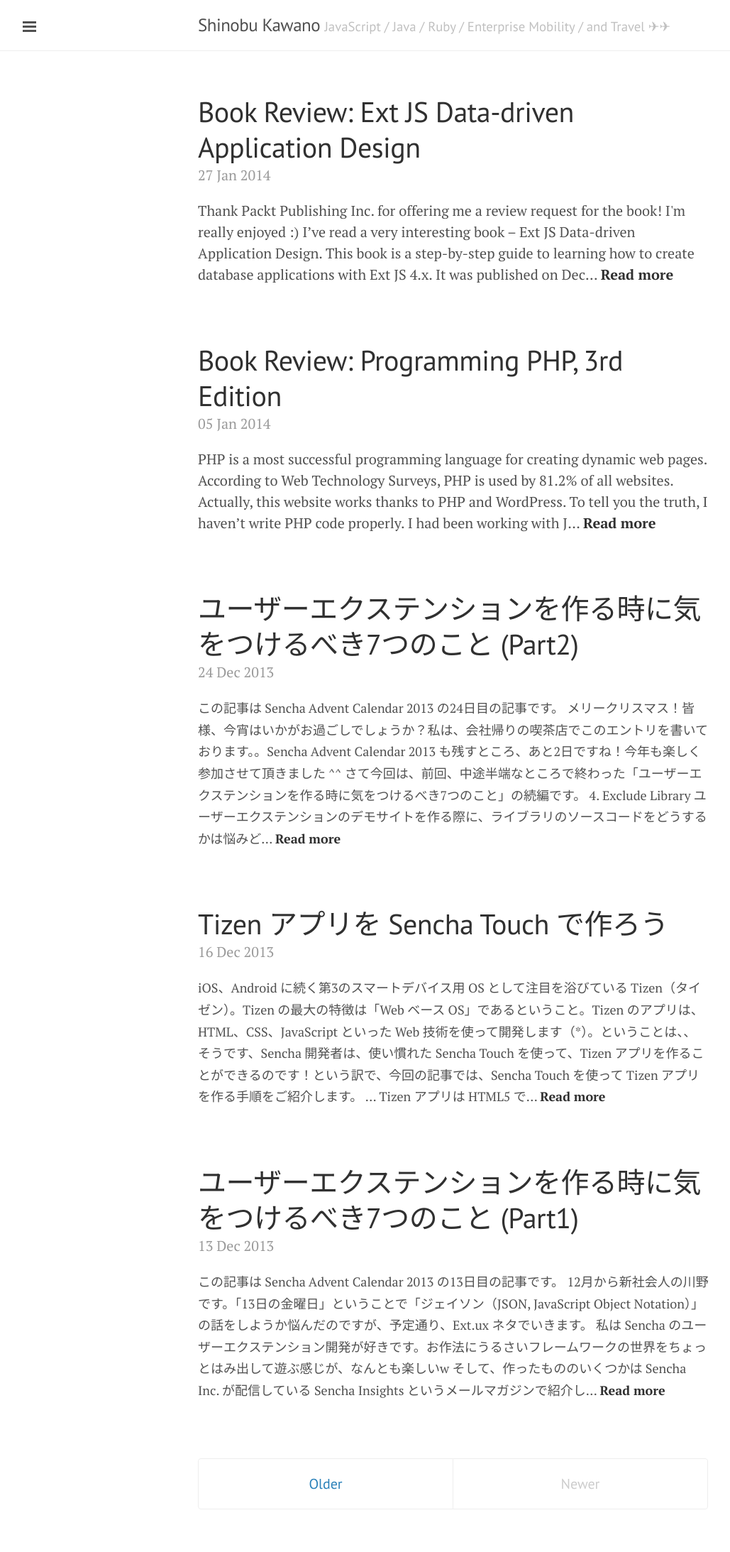
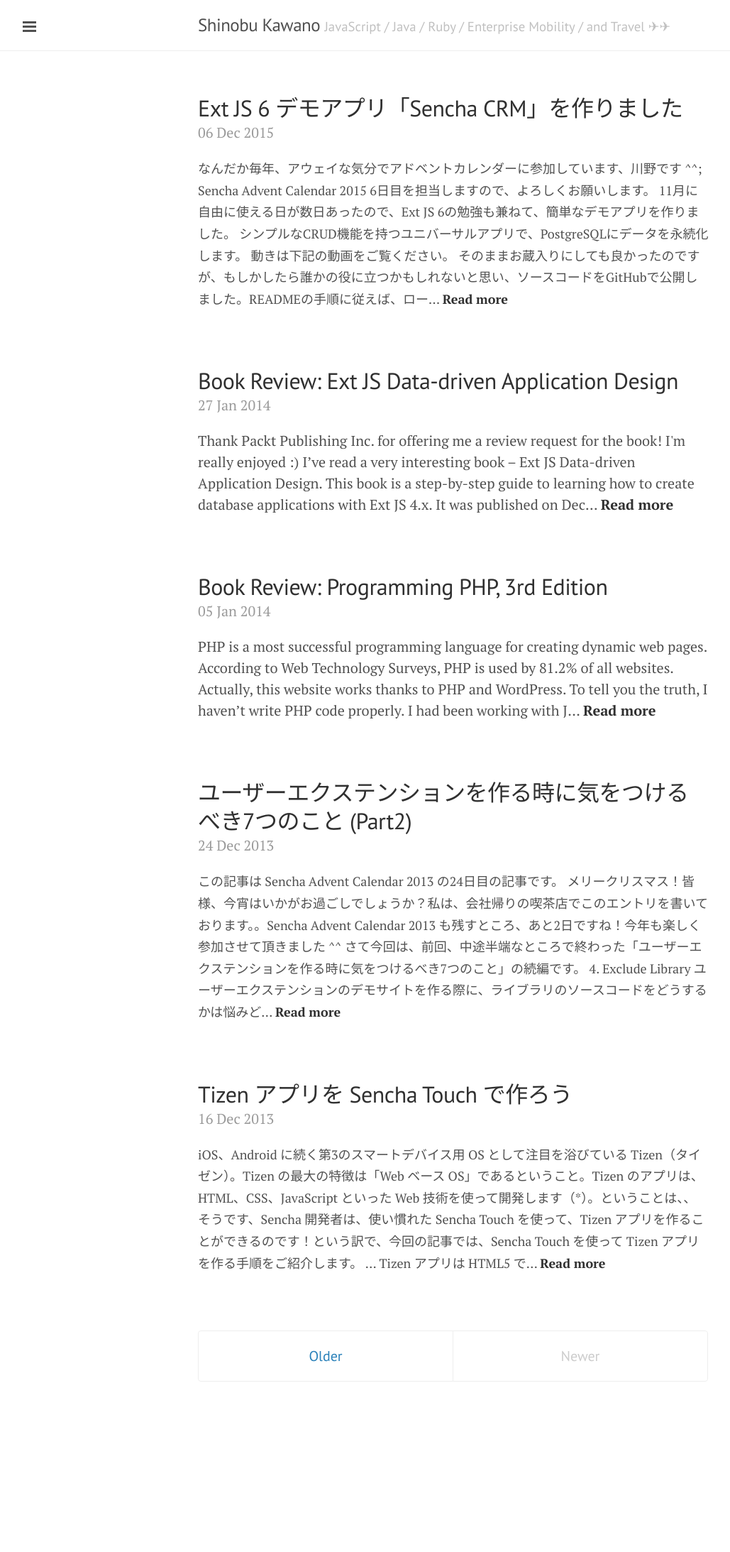
Before and after one commit to shinobukawano/kawanoshinobu.github.io, a Jekyll site: the page built from index.html, in a window 1280 px wide. Shown: the whole page at 71% size, without its empty margins (1-1030 px from the left). Built offline with Jekyll 4.4.1, drawn with Linux system fonts in a browser that asks for light colours; Markdown is read by kramdown in place of the engine named in the settings; the list of posts is cut into pages by our own code; after the commit the page ends 2006 px from its top, so only the background shows below that; part of the change alters nothing that is shown.

```diff
--- a/_config.yml
+++ b/_config.yml
@@ -27,3 +27,6 @@ author:
   url: http://kawanoshinobu.com
 
 exclude: ["vendor",".rbenv-version", ".gitignore", "README.md", "Gemfile", "Gemfile.lock", "Procfile", "unicorn.rb", "config.ru"]
+
+# Misc
+future: true
--- a/_includes/head.html
+++ b/_includes/head.html
@@ -27,4 +27,25 @@
 
   <!-- RSS -->
   <link rel="alternate" type="application/rss+xml" title="RSS" href="/atom.xml">
+
+  <!-- Social -->
+  {% if page.is_top %}
+      <meta property="og:type" content="website" />
+      <meta property="og:description" content="{{ site.tagline }}" />
+    {% else %}
+      <meta property="og:type" content="article" />
+      <meta property="og:title" content="{{ page.title }}" />
+      <meta property="og:description" content="{{ page.content | markdownify | strip_html | strip_newlines | truncate: 50}}" />
+    {% endif %}
+
+    <meta property="og:site_name" content="{{ site.title }}" />
+    <meta property="og:url" content="http://kawanoshinobu.com{{ page.url }}" />
+    {% if page.ogimage %}
+      <meta property="og:image" content="http://kawanoshinobu.com/public/images/{{ page.ogimage }}.jpg" />
+    {% else %}
+      <meta property="og:image" content="http://kawanoshinobu.com/public/images/kawanoshinobu.jpg" />
+    {% endif %}
+    {% if page.date %}
+      <meta property="article:published_time" content="{{page.date}}"/>
+    {% endif %}
 </head>
--- /dev/null
+++ b/_posts/2015-12-06-sencha-crm.md
@@ -0,0 +1,86 @@
+---
+layout: post
+title: "Ext JS 6 デモアプリ「Sencha CRM」を作りました"
+categories: [sencha, extjs]
+css: jp-post
+ogimage: crm-v01-hero
+---
+
+なんだか毎年、アウェイな気分でアドベントカレンダーに参加しています、川野です ^^;
+<a href="http://www.adventar.org/calendars/1041" target="_blank">Sencha Advent Calendar 2015</a> 6日目を担当しますので、よろしくお願いします。
+
+11月に自由に使える日が数日あったので、Ext JS 6の勉強も兼ねて、簡単なデモアプリを作りました。 シンプルなCRUD機能を持つユニバーサルアプリで、PostgreSQLにデータを永続化します。
+動きは下記の動画をご覧ください。
+
+<iframe src="https://player.vimeo.com/video/147315133" width="500" height="323" frameborder="0" webkitallowfullscreen mozallowfullscreen allowfullscreen></iframe>
+
+そのままお蔵入りにしても良かったのですが、もしかしたら誰かの役に立つかもしれないと思い、ソースコードをGitHubで公開しました。READMEの手順に従えば、ローカルPCでアプリを動かすことができるかと思います。
+
+<a href="https://github.com/kawanoshinobu/SenchaCRM" target="_blank">https://github.com/kawanoshinobu/SenchaCRM</a>
+* Herokuボタンを付けたので、ワンクリックでご自身のHerokuアカウントにアプリをデプロイできます。
+
+<img src="/public/images/crm-v01-hero.png" style="width:80%"/>
+
+# Some useful tips on Ext JS 6
+
+これだけだと宣伝みたいなので、Ext JS 6でデモアプリを作る過程で気づいた技術的なTipsを共有します。
+
+### lookupメソッド
+
+Ext JS 5でViewControllerクラスが追加され、そのスコープではコンポーネントを`reference`という識別子を利用して取得できるようになりました。
+
+ただ、このreferenceでコンポーネントを取得するためのメソッドが`lookupReference`とかなり長い。これはタイプ数が多いですし、間違えます。
+
+Ext JS 6では`lookupReference`のショートハンドとして`lookup`が追加されました。いい感じです。
+
+    // SenchaCRM/src/main/resources/public/app/view/people/Controller.js
+    onSaveFormButtonClick: function () {
+        var me = this,
+            window = Ext.first('people-detail'),
+            record = me.getViewModel().getData().person;
+
+        var fields = [
+            me.lookup('firstname'),
+            me.lookup('lastname')
+        ];
+        var results = Ext.Array.map(fields, function (f) {
+            return f.validate();
+        });
+        ...
+
+「タイプ数が多い」というと`Ext.ComponentQuery.query`が思い浮かびます。
+`Ext.ComponentQuery.query`はグローバルのスコープでコンポーネントを取得する手段ですが、これも「タイプ数が多い」とコミュニティで不評だった記憶があります。
+
+Ext JS 6では、やっと便利なショートハンドができました。`Ext.all`が`Ext.ComponentQuery.query`のショートハンドになっています。
+
+また、`Ext.ComponentQuery.query`は戻り値が配列になっており、よく下記のようなコードを目にしました。
+
+    var myComp = Ext.ComponentQuery.query('mycomp')[0];
+
+取得できるコンポーネントが一つであることが分かっている場合は、`Ext.first`メソッドで代替できます。
+
+    // var myComp = Ext.ComponentQuery.query('mycomp')[0];
+    var myComp = Ext.first('mycomp');
+
+スッキリして、いいですね。このショートハンドもExt JS 6から追加されたものです。
+
+### Productionビルドで動かない時は
+
+ありますよね、こういう時。今回、何度か遭遇しました。
+
+Productionビルドで生成したアプリを表示すると、真っ白な画面で、コンソールに下記のようなエラーログが出力される。
+
+<img src="/public/images/crm-p-error.png" style="width:80%"/>
+
+「MyApp/.js 404 (Not Found)」てなんやねん。と思う前に、こういう時は焦らずビルドレベルを「Testing」に下げて、エラーログを確認してみて下さい。
+
+<img src="/public/images/crm-t-error.png" style="width:80%"/>
+
+今度はさっきより、まともなエラーログが出ました。どうやら`Ext.plugin.Viewport`クラスのrequires追加漏れのようです。
+
+※開発時には、クラスのファイルが動的に読み込まれるため、requiresの定義が漏れていても問題なく動くことがあります。
+
+「Productionビルドで動かないケースではTestingビルドでエラーログを確認する」というアドバイスで記事を締めたいと思います。
+
+それでは、良いお年を！
+Happy X'mas!
--- a/index.html
+++ b/index.html
@@ -1,6 +1,7 @@
 ---
 layout: default
 title: Home
+is_top: true
 ---
 
 <div class="posts">
--- a/public/css/main.css
+++ b/public/css/main.css
@@ -22,8 +22,16 @@ a {
     line-height: 1.7em;
 }
 
+.jp-post h1 {
+    font-size: 32px
+}
+
 @media (min-width: 30em) {
     .jp-post {
         font-size: .9em;
     }
 }
+
+.post-title {
+    font-size: 32px
+}
```
Also changed, not shown: public/images/crm-p-error.png (added), public/images/crm-t-error.png (added), public/images/crm-v01-hero.jpg (added), public/images/crm-v01-hero.png (added).
